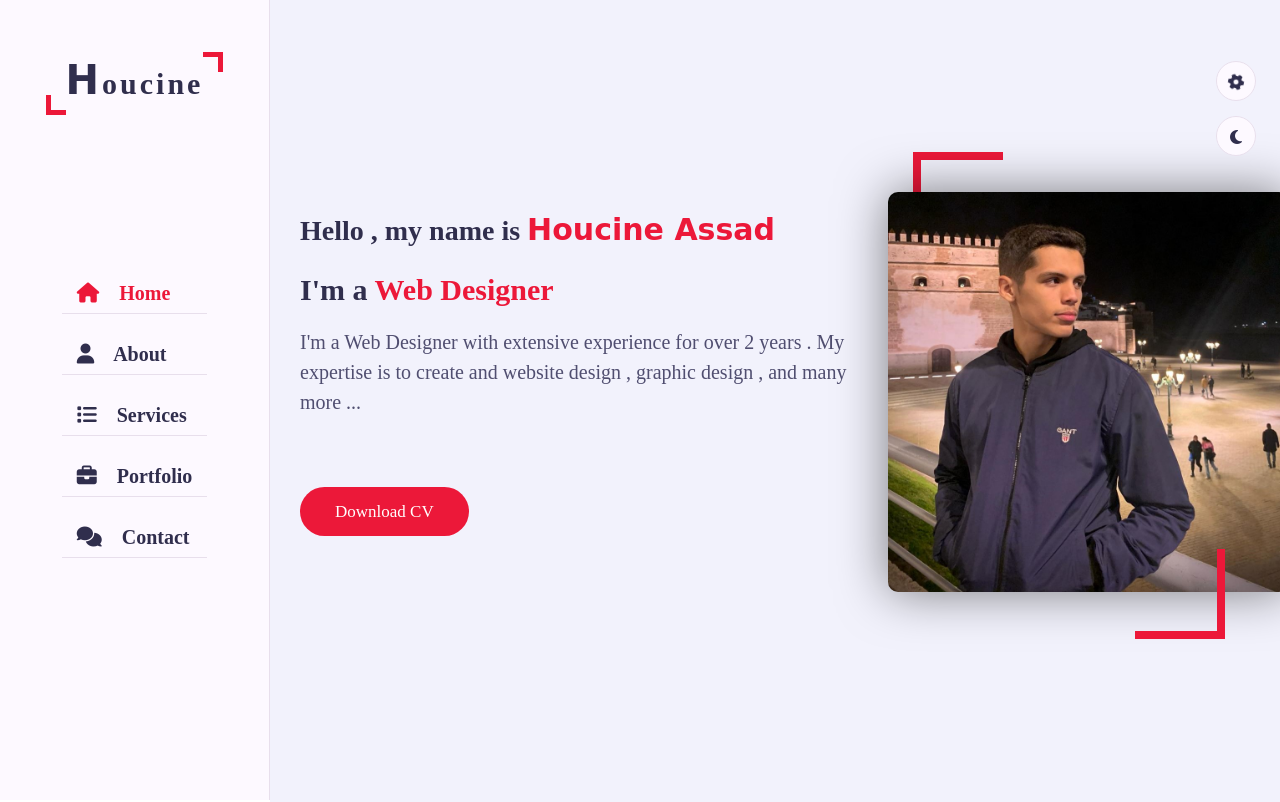
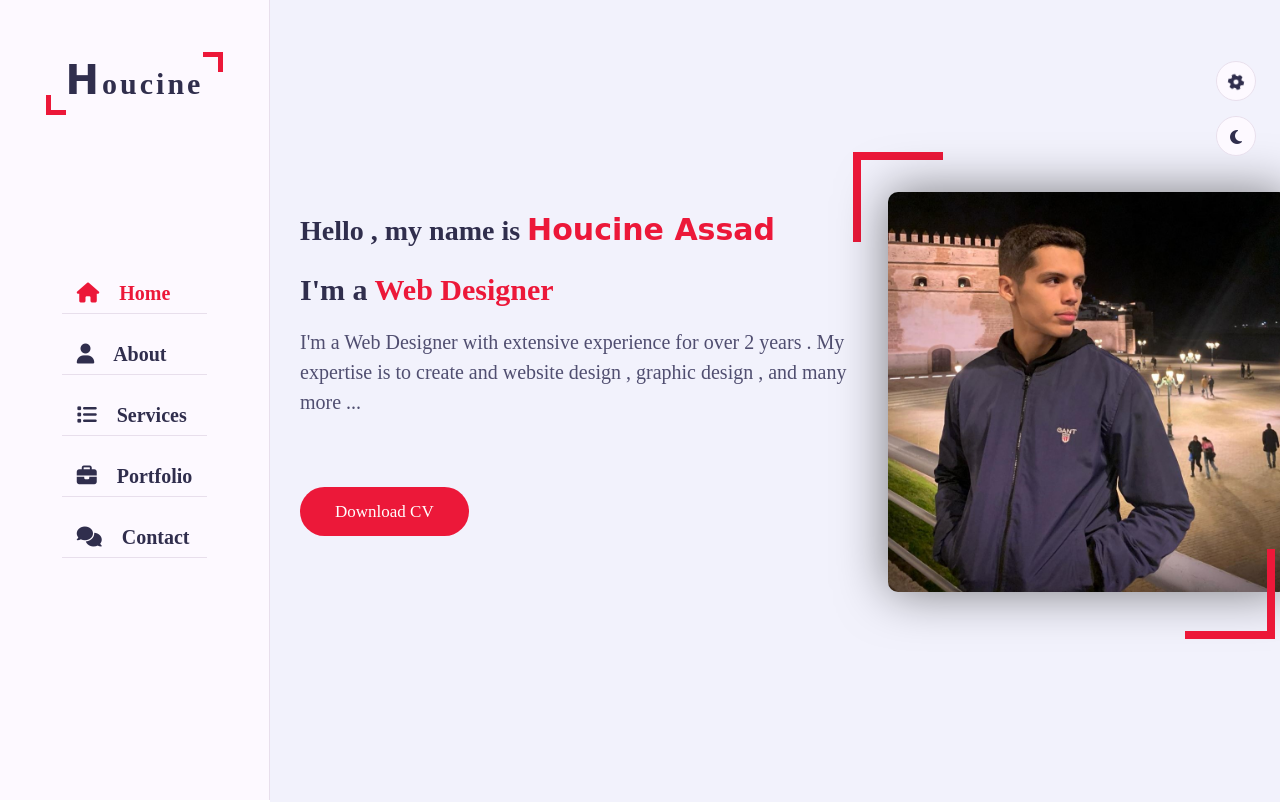
Before and after one commit to HoucineHub/HoucineWebSite.com, a plain HTML site: page index.html in a window 1280 px wide. Shown: the top 802 px of the page. Drawn offline with nearby package versions, Linux system fonts and the light colour scheme.

Commit message:
Update style.css

```diff
--- a/css/style.css
+++ b/css/style.css
@@ -350,7 +350,7 @@ h3.my-profession {
     position: absolute;
     height: 90px;
     width: 90px;
-    right: 40px;
+    right: -10px;
     bottom: -40px;
     border-bottom: 8px solid var(--skin-color);
     border-right: 8px solid var(--skin-color);
@@ -361,7 +361,7 @@ h3.my-profession {
     position: absolute;
     height: 90px;
     width: 90px;
-    left: 40px;
+    left: -20px;
     top: -40px;
     border-top: 8px solid var(--skin-color);
     border-left: 8px solid var(--skin-color);
```
